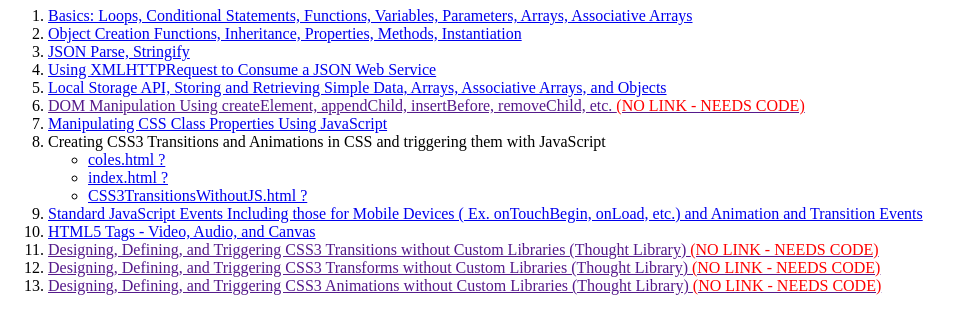
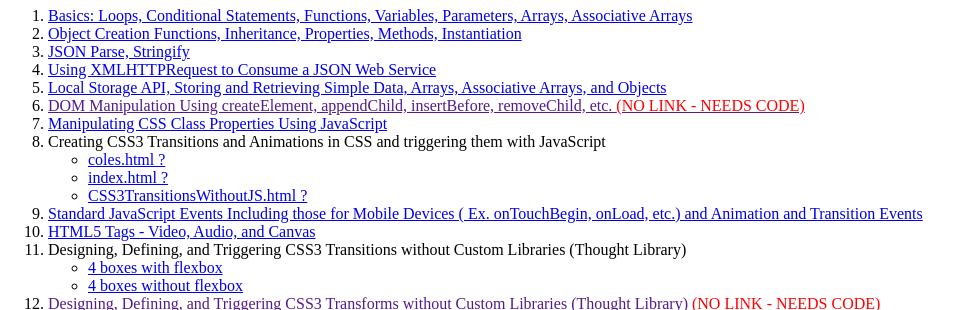
Before and after one commit to danrix89/cit_261, a plain HTML site: page home_page.html in a window 1280 px wide. Shown: the part 73-383 px from the top of the page, without its empty margins (0-976 px from the left). Drawn offline with Linux system fonts and the light colour scheme.

Commit message:
Updated home page with changes in CSS transition throught library

```diff
--- a/home_page.html
+++ b/home_page.html
@@ -53,7 +53,17 @@
             <a href="HTML5tags/HTML5_AV_tags.html">HTML5 Tags - Video, Audio, and Canvas</a>
         </li>
         <li>
-            <a href="">Designing, Defining, and Triggering CSS3 Transitions without Custom Libraries (Thought Library) <span style="color: red;">(NO LINK - NEEDS CODE)</span></a>
+            <div>
+                Designing, Defining, and Triggering CSS3 Transitions without Custom Libraries (Thought Library)
+            </div>
+            <ul>
+                <li>
+                    <a href="CSS3TransitionsAndAnimationsWithJS/ThoughtLib.html">4 boxes with flexbox</a>
+                </li>
+                <li>
+                    <a href="CSS3TransitionsAndAnimationsWithJS/ThoughtLib_dan.html">4 boxes without flexbox</a>
+                </li>
+            </ul>
         </li>
         <li>
             <a href="">Designing, Defining, and Triggering CSS3 Transforms without Custom Libraries (Thought Library) <span style="color: red;">(NO LINK - NEEDS CODE)</span></a>
```
